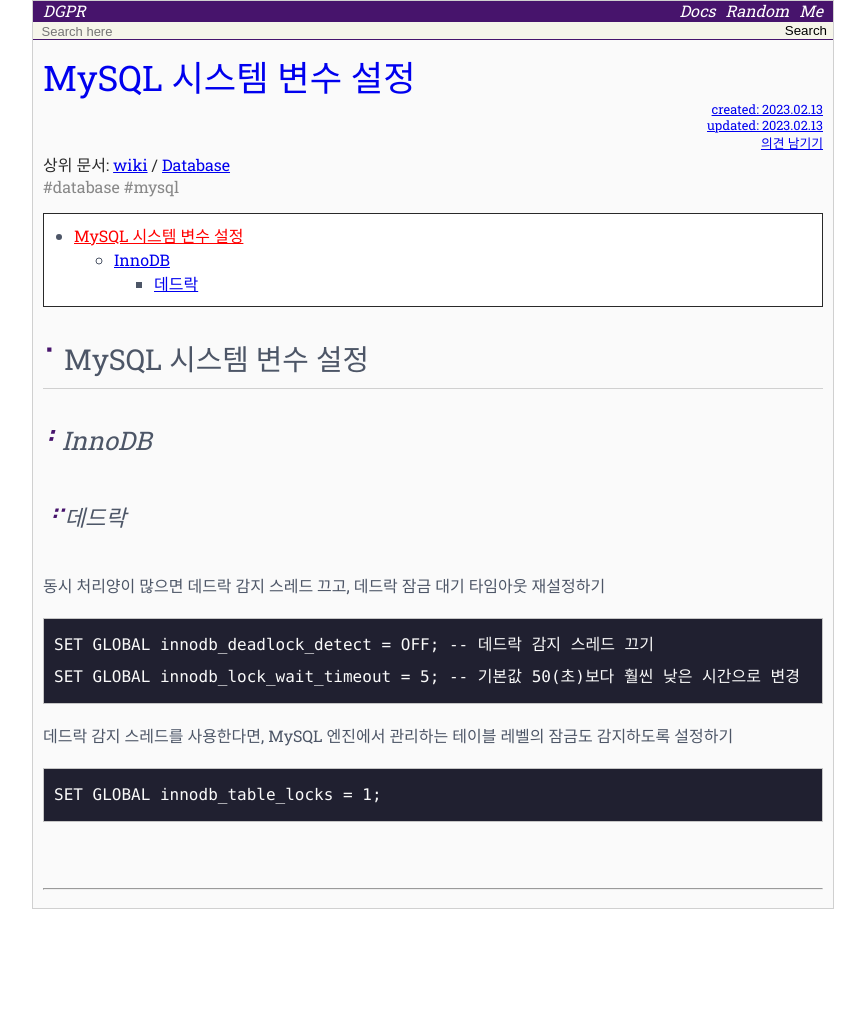
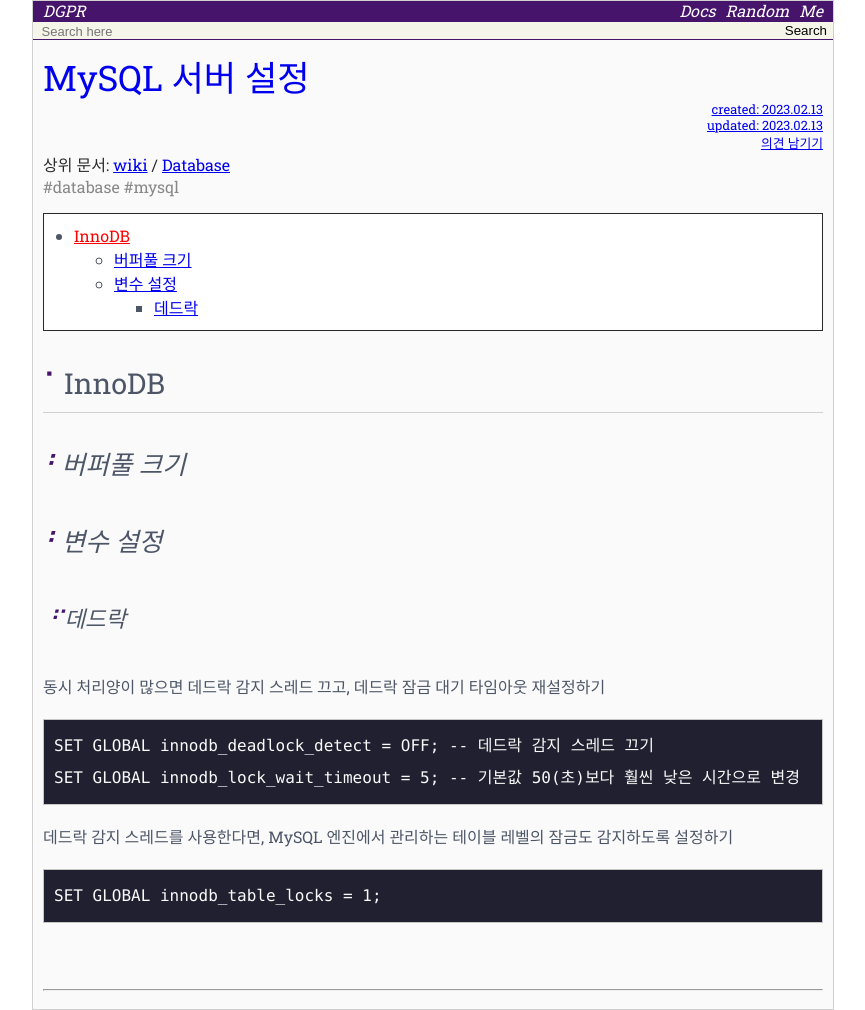
Before and after one commit to dgnppr/dgnppr.github.io, a Jekyll site: the page built from _wiki/database/00_mysql_setting.md, in a window 1280 px wide. Shown: the whole page, without its empty margins (207-1072 px from the left). Built offline with Jekyll 4.4.1, drawn with Linux system fonts in a browser that asks for light colours; comment, search, counter and statistics services are not loaded; before the commit the page ends 909 px from its top, so only the background shows below that.

Commit message:
Update mysql setting

```diff
--- a/_wiki/database/00_mysql_setting.md
+++ b/_wiki/database/00_mysql_setting.md
@@ -1,6 +1,6 @@
 ---
 layout  : wiki
-title   : MySQL 시스템 변수 설정
+title   : MySQL 서버 설정
 summary :
 date    : 2023-02-13 18:00:00 +0900
 updated : 2023-02-13 18:00:00 +0900
@@ -14,11 +14,11 @@
 * TOC
 {:toc}
 
+## InnoDB
 
-## MySQL 시스템 변수 설정
+### 버퍼풀 크기
 
-
-### InnoDB
+### 변수 설정
 
 #### 데드락
 
--- a/data/metadata/database/00_mysql_setting.json
+++ b/data/metadata/database/00_mysql_setting.json
@@ -1,6 +1,6 @@
 {
  "type": "wiki",
- "title": "MySQL 시스템 변수 설정",
+ "title": "MySQL 서버 설정",
  "summary": "",
  "parent": "database",
  "url": "/wiki/database/00_mysql_setting",
```
